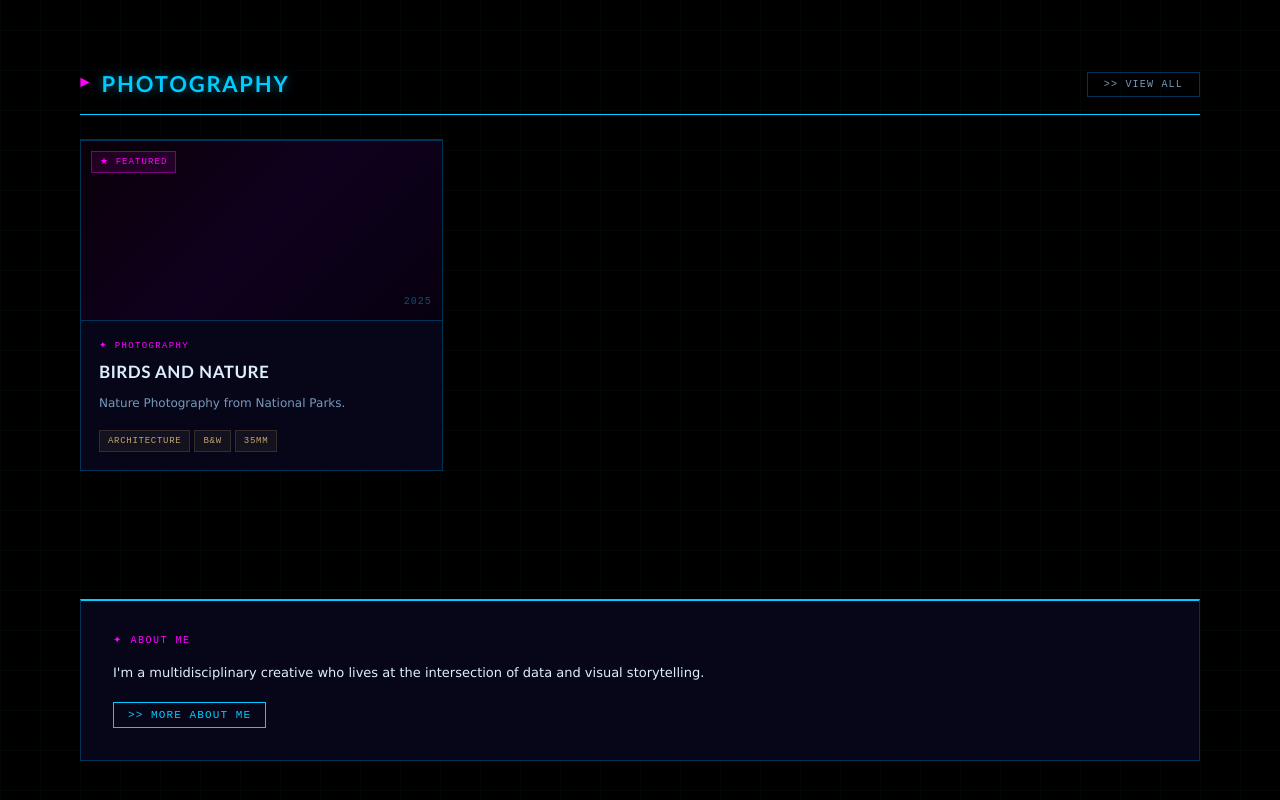
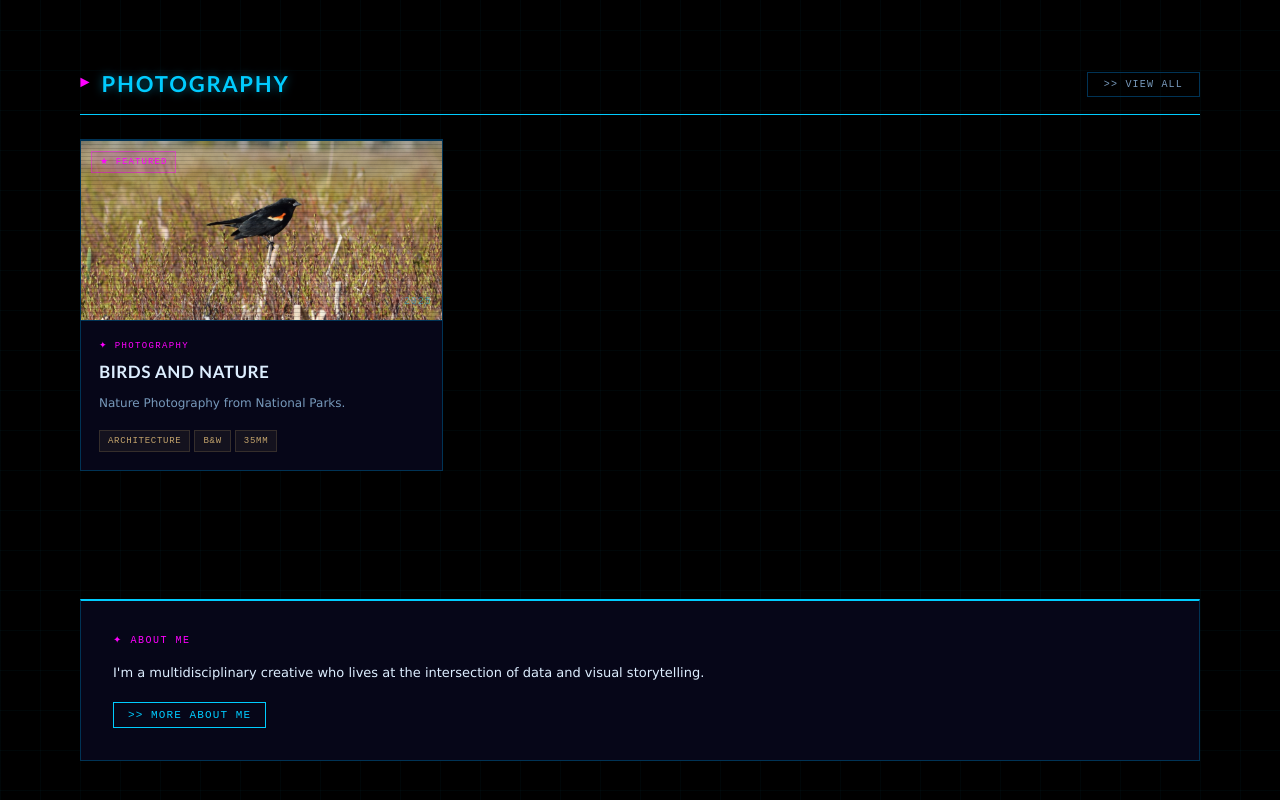
Before and after one commit to adamgjessing/Portfolio_Website, a React (Vite) app: page / in a window 1280 px wide. Shown: the part 1330-2130 px from the top of the page. Built offline with nearby package versions, Linux system fonts and the light colour scheme.

Commit message:
added bird cover photo

```diff
--- a/src/data/photography.js
+++ b/src/data/photography.js
@@ -31,7 +31,7 @@ const PHOTOGRAPHY_PROJECTS = [
     images: [],
 
     // Hero image for the detail page (null = gradient placeholder)
-    coverImage: null,
+    coverImage: "/photos/nature-cover.jpg",
 
     highlights: [
       "35mm film, pushed to 1600",
```
Also changed, not shown: public/photos/nature-cover.jpg (added).
